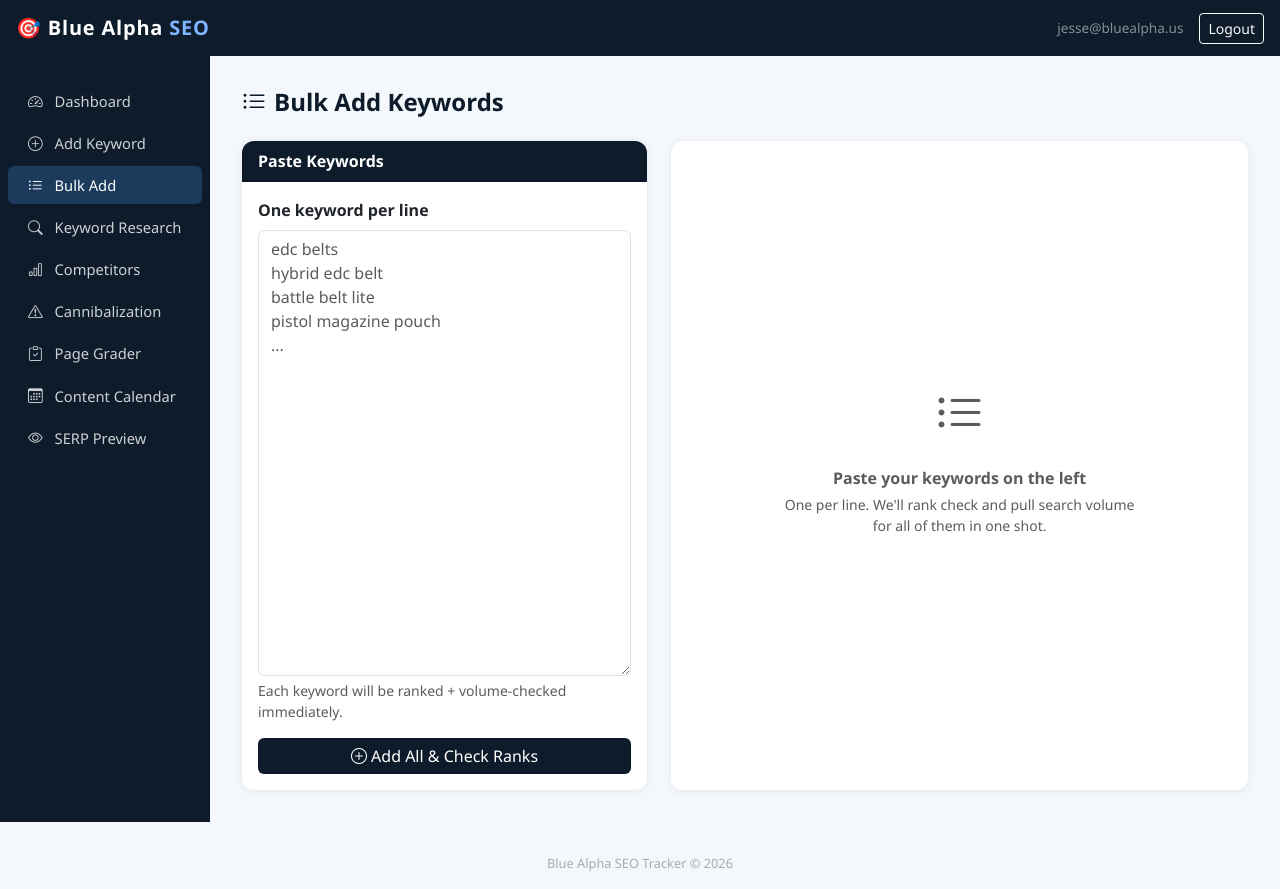
After one commit to maverick-for-jesse/bluealpha-seo-tracker, a Flask app: page /keywords/bulk-add in a window 1280 px wide. The commit adds this page. Run offline with Flask 3, Linux system fonts and the light colour scheme; a user stored in the database is signed in.

Commit message:
Add bulk keyword uploader + traffic/volume on single add
- Single add: shows monthly volume, est. traffic at current rank, traffic potential at #1/#3/#5/#10, SEO difficulty
- Bulk add: paste one keyword per line, get rank + volume + est. traffic + difficulty for all at once
- Bulk Add link in sidebar and on add keyword page

```diff
--- a/app.py
+++ b/app.py
@@ -582,7 +582,95 @@ def add_keyword():
             except Exception as e:
                 flash(f"Keyword added, but rank check failed: {e}", "warning")
                 result = {"keyword": kw_text, "error": str(e)}
+            # Fetch search volume from DataForSEO
+            try:
+                vol_data = dataforseo_keyword_data([kw_text])
+                d = vol_data.get(kw_text.lower(), {})
+                vol = d.get("search_volume")
+                comp = d.get("competition")
+                cpc = d.get("cpc")
+                if vol is not None:
+                    kw.monthly_volume = vol
+                    db.session.commit()
+                if result:
+                    result["monthly_volume"] = vol
+                    result["competition"] = comp
+                    result["cpc"] = cpc
+                    result["difficulty"] = estimate_seo_difficulty(vol, comp, cpc)
+                    result["traffic_estimates"] = {
+                        pos: estimate_traffic(pos, vol)
+                        for pos in [1, 3, 5, 10]
+                    } if vol else None
+            except Exception as e:
+                logger.warning(f"Volume fetch failed for {kw_text}: {e}")
     return render_template("add_keyword.html", result=result)
+
+
+@app.route("/keywords/bulk-add", methods=["GET", "POST"])
+@login_required
+def bulk_add_keywords():
+    results = []
+    if request.method == "POST":
+        raw = request.form.get("keywords", "").strip()
+        lines = [line.strip() for line in raw.splitlines() if line.strip()]
+        if not lines:
+            flash("Please enter at least one keyword.", "warning")
+            return render_template("bulk_add_keywords.html", results=None)
+
+        added = []
+        skipped = []
+        for kw_text in lines:
+            if Keyword.query.filter(func.lower(Keyword.keyword) == kw_text.lower()).first():
+                skipped.append(kw_text)
+                continue
+            kw = Keyword(keyword=kw_text)
+            db.session.add(kw)
+            added.append(kw_text)
+        db.session.commit()
+
+        # Fetch volumes for all new keywords in one DataForSEO call
+        if added:
+            try:
+                vol_data = dataforseo_keyword_data(added)
+                for kw_text in added:
+                    d = vol_data.get(kw_text.lower(), {})
+                    vol = d.get("search_volume")
+                    comp = d.get("competition")
+                    cpc_val = d.get("cpc")
+                    kw_obj = Keyword.query.filter(func.lower(Keyword.keyword) == kw_text.lower()).first()
+                    if kw_obj and vol is not None:
+                        kw_obj.monthly_volume = vol
+                    results.append({
+                        "keyword": kw_text,
+                        "monthly_volume": vol,
+                        "difficulty": estimate_seo_difficulty(vol, comp, cpc_val),
+                        "traffic_1": estimate_traffic(1, vol) if vol else None,
+                        "traffic_5": estimate_traffic(5, vol) if vol else None,
+                    })
+                db.session.commit()
+            except Exception as e:
+                logger.warning(f"Bulk volume fetch failed: {e}")
+                for kw_text in added:
+                    results.append({"keyword": kw_text, "monthly_volume": None,
+                                    "difficulty": None, "traffic_1": None, "traffic_5": None})
+
+        # Now check ranks for all added keywords
+        for r in results:
+            try:
+                position, url = check_rank_for_keyword(r["keyword"])
+                kw_obj = Keyword.query.filter(func.lower(Keyword.keyword) == r["keyword"].lower()).first()
+                if kw_obj:
+                    store_ranking(kw_obj.id, position, url)
+                r["position"] = position
+            except Exception as e:
+                r["position"] = None
+                r["rank_error"] = str(e)
+
+        if skipped:
+            flash(f'{len(skipped)} keyword(s) already existed and were skipped.', "info")
+        flash(f'✅ {len(added)} keyword(s) added and ranked.', "success")
+
+    return render_template("bulk_add_keywords.html", results=results)
 
 
 @app.route("/keywords/<int:keyword_id>/toggle", methods=["POST"])
--- a/templates/base.html
+++ b/templates/base.html
@@ -74,6 +74,10 @@
            href="{{ url_for('add_keyword') }}">
           <i class="bi bi-plus-circle"></i> Add Keyword
         </a>
+        <a class="nav-link {% if request.endpoint == 'bulk_add_keywords' %}active{% endif %}"
+           href="{{ url_for('bulk_add_keywords') }}">
+          <i class="bi bi-list-ul"></i> Bulk Add
+        </a>
         <a class="nav-link {% if request.endpoint == 'keyword_research' %}active{% endif %}"
            href="{{ url_for('keyword_research') }}">
           <i class="bi bi-search"></i> Keyword Research
--- /dev/null
+++ b/templates/bulk_add_keywords.html
@@ -0,0 +1,133 @@
+{% extends "base.html" %}
+{% block title %}Bulk Add Keywords — Blue Alpha SEO{% endblock %}
+
+{% block content %}
+<div class="d-flex align-items-center gap-3 mb-4">
+  <h4 class="mb-0 fw-bold" style="color:var(--ba-navy)">
+    <i class="bi bi-list-ul me-2"></i>Bulk Add Keywords
+  </h4>
+</div>
+
+<div class="row g-4">
+  <div class="col-md-5">
+    <div class="card">
+      <div class="card-header">Paste Keywords</div>
+      <div class="card-body">
+        <form method="POST" id="bulkForm">
+          <div class="mb-3">
+            <label class="form-label fw-semibold">One keyword per line</label>
+            <textarea name="keywords" class="form-control" rows="18"
+                      placeholder="edc belts&#10;hybrid edc belt&#10;battle belt lite&#10;pistol magazine pouch&#10;..."
+                      required>{% if request.method == 'POST' %}{{ request.form.get('keywords','') }}{% endif %}</textarea>
+            <div class="form-text">Each keyword will be ranked + volume-checked immediately.</div>
+          </div>
+          <button type="submit" class="btn btn-navy w-100" id="bulkBtn">
+            <span id="bulkSpinner" class="spinner-border spinner-border-sm me-1" style="display:none"></span>
+            <i class="bi bi-plus-circle me-1" id="bulkIcon"></i>Add All & Check Ranks
+          </button>
+        </form>
+      </div>
+    </div>
+  </div>
+
+  <div class="col-md-7">
+    {% if results %}
+    <div class="card">
+      <div class="card-header d-flex justify-content-between align-items-center">
+        <span>Results — {{ results|length }} keywords added</span>
+        <a href="{{ url_for('dashboard') }}" class="btn btn-sm btn-outline-light">View Dashboard</a>
+      </div>
+      <div class="table-responsive">
+        <table class="table table-hover align-middle mb-0">
+          <thead>
+            <tr>
+              <th>Keyword</th>
+              <th class="text-center">Rank</th>
+              <th class="text-end">Volume</th>
+              <th class="text-end">Est. Traffic</th>
+              <th class="text-center">Difficulty</th>
+            </tr>
+          </thead>
+          <tbody>
+            {% for r in results %}
+            <tr>
+              <td class="fw-semibold">{{ r.keyword }}</td>
+              <td class="text-center">
+                {% if r.position %}
+                  {% if r.position <= 3 %}
+                    <span class="badge-rank rank-top3">{{ r.position }}</span>
+                  {% elif r.position <= 10 %}
+                    <span class="badge-rank rank-top10">{{ r.position }}</span>
+                  {% elif r.position <= 30 %}
+                    <span class="badge-rank rank-top30">{{ r.position }}</span>
+                  {% else %}
+                    <span class="badge-rank rank-other">{{ r.position }}</span>
+                  {% endif %}
+                {% else %}
+                  <span class="badge-rank rank-none">—</span>
+                {% endif %}
+              </td>
+              <td class="text-end">
+                {% if r.monthly_volume %}
+                  {% if r.monthly_volume >= 10000 %}
+                    <span class="volume-high">{{ "{:,}".format(r.monthly_volume) }}</span>
+                  {% elif r.monthly_volume >= 1000 %}
+                    <span class="volume-mid">{{ "{:,}".format(r.monthly_volume) }}</span>
+                  {% else %}
+                    <span class="volume-low">{{ "{:,}".format(r.monthly_volume) }}</span>
+                  {% endif %}
+                {% else %}
+                  <span class="text-muted">—</span>
+                {% endif %}
+              </td>
+              <td class="text-end">
+                {% if r.traffic_1 %}
+                  <span class="text-success fw-semibold">~{{ "{:,}".format(r.traffic_1) }}/mo</span>
+                  <br><span class="text-muted" style="font-size:.75rem">if #1</span>
+                {% else %}
+                  <span class="text-muted">—</span>
+                {% endif %}
+              </td>
+              <td class="text-center">
+                {% if r.difficulty is not none %}
+                  {% set diff = r.difficulty|int %}
+                  {% if diff < 30 %}
+                    <span class="diff-easy">{{ diff }}</span>
+                  {% elif diff < 60 %}
+                    <span class="diff-medium">{{ diff }}</span>
+                  {% else %}
+                    <span class="diff-hard">{{ diff }}</span>
+                  {% endif %}
+                {% else %}
+                  <span class="text-muted">—</span>
+                {% endif %}
+              </td>
+            </tr>
+            {% endfor %}
+          </tbody>
+        </table>
+      </div>
+    </div>
+    {% else %}
+    <div class="card h-100">
+      <div class="card-body d-flex flex-column align-items-center justify-content-center text-muted py-5">
+        <i class="bi bi-list-ul" style="font-size:3rem"></i>
+        <p class="mt-3 mb-1 fw-semibold">Paste your keywords on the left</p>
+        <p class="small text-center">One per line. We'll rank check and pull search volume<br>for all of them in one shot.</p>
+      </div>
+    </div>
+    {% endif %}
+  </div>
+</div>
+{% endblock %}
+
+{% block scripts %}
+<script>
+document.getElementById('bulkForm').addEventListener('submit', function() {
+  document.getElementById('bulkSpinner').style.display = 'inline-block';
+  document.getElementById('bulkIcon').style.display = 'none';
+  document.getElementById('bulkBtn').disabled = true;
+  document.getElementById('bulkBtn').innerHTML = '<span class="spinner-border spinner-border-sm me-2"></span>Checking ranks & volume… this may take a minute';
+});
+</script>
+{% endblock %}
```
Also changed, not shown: templates/add_keyword.html (+44 -3 lines).
